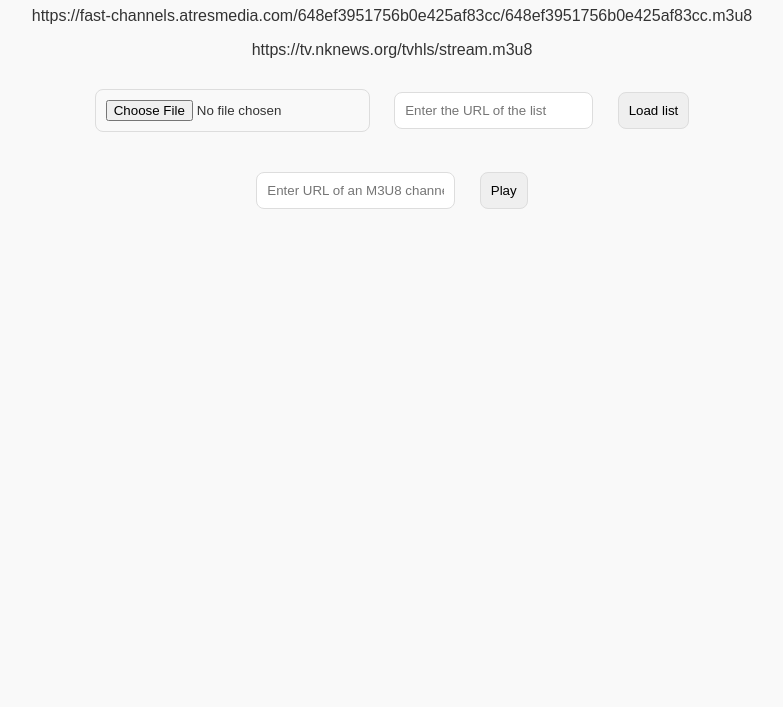
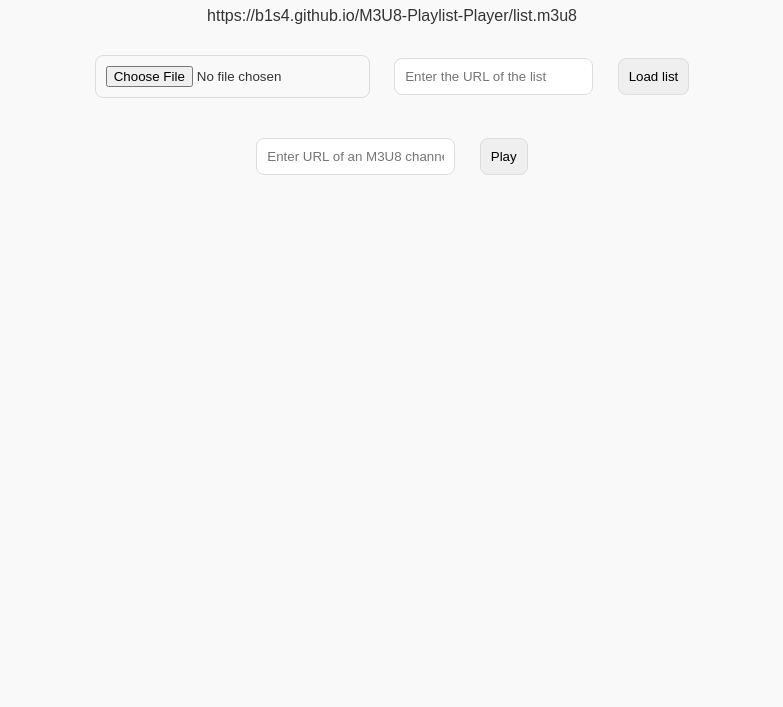
Before and after one commit to b1s4/M3U8-Playlist-Player, a plain HTML site: page index.html in a window 1280 px wide. Shown: the part 93-800 px from the top of the page, without its empty margins (248-1031 px from the left). Drawn offline with Linux system fonts and the light colour scheme.

Commit message:
Update index.html

```diff
--- a/index.html
+++ b/index.html
@@ -9,8 +9,7 @@
 <body>
     <div class="container">
         <h1>M3U8 HLS Player</h1>
-<p>https://fast-channels.atresmedia.com/648ef3951756b0e425af83cc/648ef3951756b0e425af83cc.m3u8</p>
-<p>https://tv.nknews.org/tvhls/stream.m3u8</p>
+<p>https://b1s4.github.io/M3U8-Playlist-Player/list.m3u8</p>
         <div class="controls">
             <input type="file" id="fileInput" accept=".m3u8">
             <input type="url" id="urlInput" placeholder="Enter the URL of the list">
```
